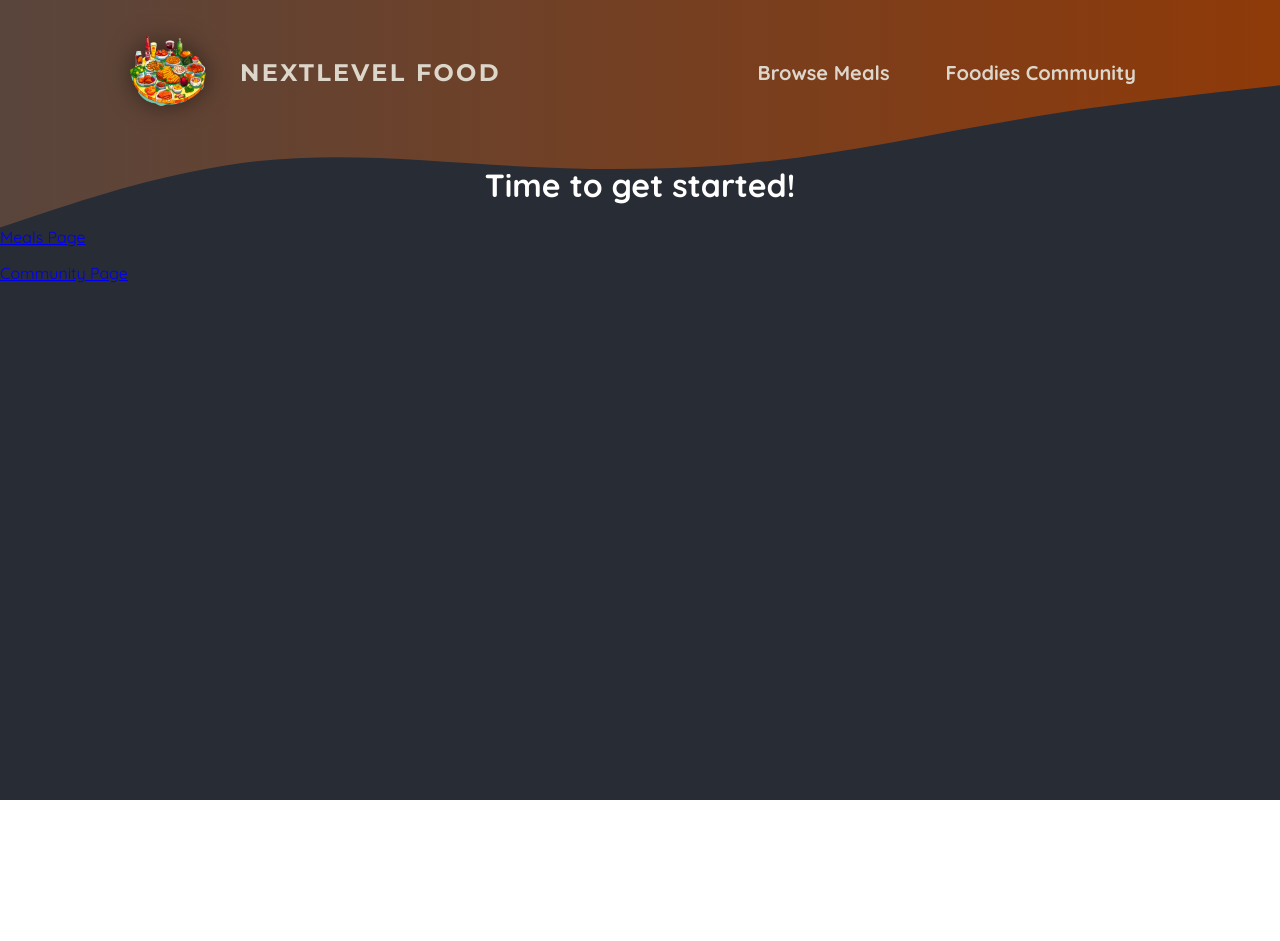
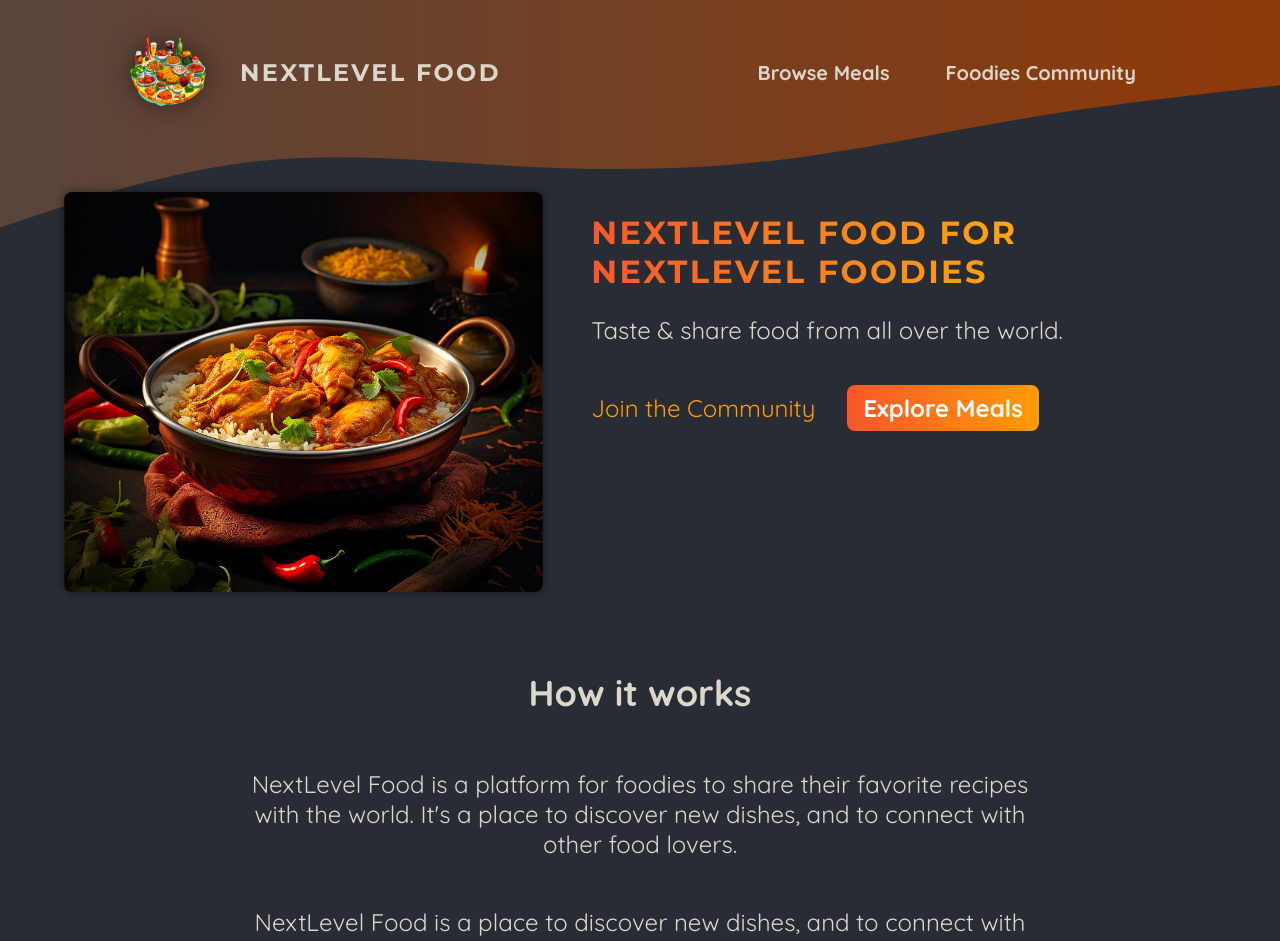
Before and after one commit to Nikhil98765/Next-js-foodies-project, a Next.js app: page / in a window 1280 px wide. Shown: the top 941 px of the page. Before the commit the page ends 800 px from the top, so only its background shows below. Built offline with nearby package versions, Linux system fonts and the light colour scheme.

Commit message:
Add MainHeader component with background; implement Home page layout and styles

```diff
--- a/app/layout.js
+++ b/app/layout.js
@@ -1,4 +1,4 @@
-import { MainHeader } from '@/components/MainHeader';
+import { MainHeader } from '@/components/MainHeader/main-header';
 import './globals.css';
 
 export const metadata = {
--- a/app/page.js
+++ b/app/page.js
@@ -1,15 +1,53 @@
 import Link from "next/link";
+
+import styles from './page.module.css';
+import ImageSlideshow from "@/components/Images/image-slideshow";
 
 export default function Home() {
   return (
+    <>
+      <header className={styles.header}>
+        <div className={styles.slideshow}>
+          <ImageSlideshow />
+        </div>
+        <div>
+          <div className={styles.hero}>
+            <h1>NextLevel Food for NextLevel Foodies</h1>
+            <p>Taste & share food from all over the world.</p>
+          </div>
+          <div className={styles.cta}>
+            <Link href="/community">Join the Community</Link>
+            <Link href="/meals">Explore Meals</Link>
+          </div>
+        </div>
+      </header>
       <main>
-      <h1>Time to get started!</h1>
+        <section className={styles.section}>
+          <h2>How it works</h2>
           <p>
-        <Link href="/meals">Meals Page</Link>
+            NextLevel Food is a platform for foodies to share their favorite
+            recipes with the world. It&apos;s a place to discover new dishes,
+            and to connect with other food lovers.
           </p>
           <p>
-        <Link href="/community">Community Page</Link>
+            NextLevel Food is a place to discover new dishes, and to connect
+            with other food lovers.
           </p>
+        </section>
+
+        <section className={styles.section}>
+          <h2>Why NextLevel Food?</h2>
+          <p>
+            NextLevel Food is a platform for foodies to share their favorite
+            recipes with the world. It&apos;s a place to discover new dishes,
+            and to connect with other food lovers.
+          </p>
+          <p>
+            NextLevel Food is a place to discover new dishes, and to connect
+            with other food lovers.
+          </p>
+        </section>
       </main>
+    </>
   );
 }
--- /dev/null
+++ b/app/page.module.css
@@ -0,0 +1,75 @@
+.header {
+  display: flex;
+  gap: 3rem;
+  margin: 3rem auto;
+  width: 90%;
+  max-width: 75rem;
+}
+
+.slideshow {
+  width: 40rem;
+  height: 25rem;
+}
+
+.hero {
+  color: #ddd6cb;
+  font-size: 1.5rem;
+}
+
+.hero h1 {
+  font-size: 2rem;
+  font-weight: bold;
+  font-family: 'Montserrat', sans-serif;
+  letter-spacing: 0.15rem;
+  text-transform: uppercase;
+  background: linear-gradient(90deg, #f9572a, #ffc905);
+  background-clip: text;
+  -webkit-background-clip: text;
+  -webkit-text-fill-color: transparent;
+}
+
+.cta {
+  font-size: 1.5rem;
+  display: flex;
+  gap: 1rem;
+}
+
+.cta a {
+  display: inline-block;
+  margin-top: 1rem;
+  padding: 0.5rem 1rem;
+  border-radius: 0.5rem;
+  background: linear-gradient(90deg, #f9572a, #ff9b05);
+  color: #ffffff;
+  font-weight: bold;
+  text-decoration: none;
+}
+
+.cta a:hover,
+.cta a:active {
+  background: linear-gradient(90deg, #fd4715, #f9b241);
+}
+
+.cta a:first-child {
+  background: transparent;
+  font-weight: normal;
+  color: #ff9b05;
+  padding-left: 0;
+}
+
+.cta a:first-child:hover,
+.cta a:first-child:active {
+  background: transparent;
+  color: #f9b241;
+}
+
+.section {
+  display: flex;
+  flex-direction: column;
+  color: #ddd6cb;
+  font-size: 1.5rem;
+  max-width: 50rem;
+  width: 90%;
+  margin: 2rem auto;
+  text-align: center;
+}
--- /dev/null
+++ b/components/Images/image-slideshow.js
@@ -0,0 +1,50 @@
+'use client';
+
+import { useEffect, useState } from "react";
+import Image from "next/image";
+
+import burgerImg from "@/assets/burger.jpg";
+import curryImg from "@/assets/curry.jpg";
+import dumplingsImg from "@/assets/dumplings.jpg";
+import macncheeseImg from "@/assets/macncheese.jpg";
+import pizzaImg from "@/assets/pizza.jpg";
+import schnitzelImg from "@/assets/schnitzel.jpg";
+import tomatoSaladImg from "@/assets/tomato-salad.jpg";
+import classes from "./image-slideshow.module.css";
+
+const images = [
+  { image: burgerImg, alt: "A delicious, juicy burger" },
+  { image: curryImg, alt: "A delicious, spicy curry" },
+  { image: dumplingsImg, alt: "Steamed dumplings" },
+  { image: macncheeseImg, alt: "Mac and cheese" },
+  { image: pizzaImg, alt: "A delicious pizza" },
+  { image: schnitzelImg, alt: "A delicious schnitzel" },
+  { image: tomatoSaladImg, alt: "A delicious tomato salad" },
+];
+
+export default function ImageSlideshow() {
+  const [currentImageIndex, setCurrentImageIndex] = useState(0);
+
+  useEffect(() => {
+    const interval = setInterval(() => {
+      setCurrentImageIndex((prevIndex) =>
+        prevIndex < images.length - 1 ? prevIndex + 1 : 0,
+      );
+    }, 5000);
+
+    return () => clearInterval(interval);
+  }, []);
+
+  return (
+    <div className={classes.slideshow}>
+      {images.map((image, index) => (
+        <Image
+          key={index}
+          src={image.image}
+          className={index === currentImageIndex ? classes.active : ""}
+          alt={image.alt}
+        />
+      ))}
+    </div>
+  );
+}
--- /dev/null
+++ b/components/Images/image-slideshow.module.css
@@ -0,0 +1,26 @@
+.slideshow {
+  position: relative;
+  width: 100%;
+  height: 100%;
+  border-radius: 8px;
+  overflow: hidden;
+  box-shadow: 0 0 0.5rem rgba(0, 0, 0, 0.5);
+}
+
+.slideshow img {
+  width: 100%;
+  height: 100%;
+  object-fit: cover;
+  position: absolute;
+  top: 0;
+  left: 0;
+  opacity: 0;
+  transform: scale(1.1) translateX(-1rem) rotate(-5deg);
+  transition: all 0.5s ease-in-out;
+}
+
+.slideshow .active {
+  z-index: 1;
+  opacity: 1;
+  transform: scale(1) translateX(0) rotate(0);
+}
--- a/components/MainHeader.js
+++ b/components/MainHeader/main-header.js
@@ -1,9 +1,9 @@
 import Link from "next/link";
 import Image from "next/image";
 
-import logoImg from '../assets/logo.png';
+import logoImg from '@/assets/logo.png';
 import classes from './main-header.module.css';
-import MainHeaderBackground from "./MainHeaderBackground";
+import MainHeaderBackground from "./main-header-background";
 
 export const MainHeader = () => {
   return (
```
Also changed, not shown: components/MainHeader/main-header-background.js (renamed from components/MainHeaderBackground.js), components/MainHeader/main-header-background.module.css (renamed from components/main-header-background.module.css), components/MainHeader/main-header.module.css (renamed from components/main-header.module.css). Lines whose indentation alone changed are shown as unchanged.
